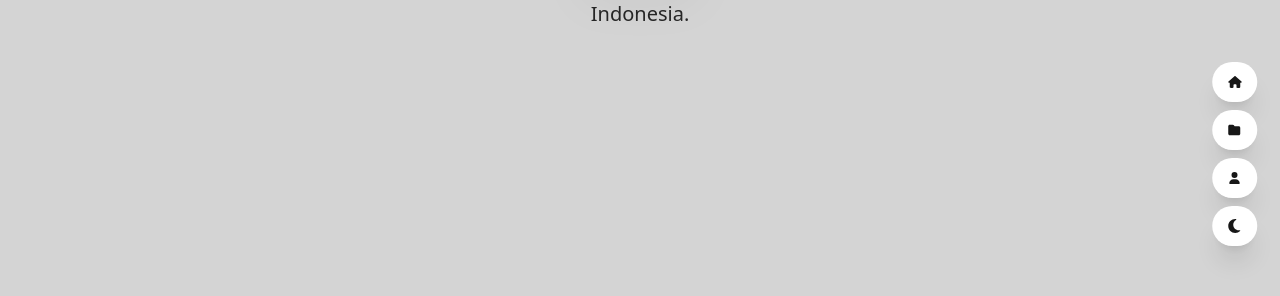
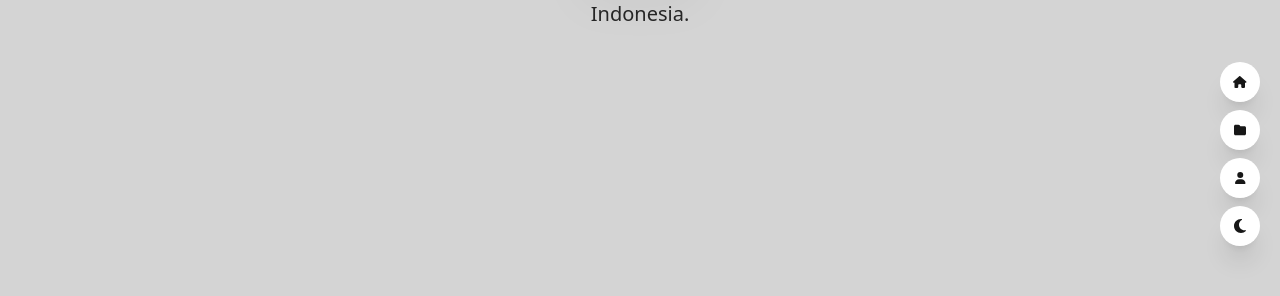
Before and after one commit to Tiramitzu/next-tiramitzu, a Next.js app: page / in a window 1280 px wide. Shown: the part 246-542 px from the top of the page. Built offline with nearby package versions, Linux system fonts and the light colour scheme.

Commit message:
chore(components/FAB): make it more rounded

```diff
--- a/src/components/FAB.tsx
+++ b/src/components/FAB.tsx
@@ -18,14 +18,14 @@ const FAB = () => {
 				<Link
 					key={label}
 					href={href}
-					className="py-2 px-4 font-bold rounded-full shadow-xl bg-primary text-tertiary dark:bg-tertiary dark:text-secondary dark:hover:bg-quaternary hover:bg-secondary"
+					className="w-10 h-10 p-2 font-bold rounded-full shadow-xl bg-primary text-tertiary dark:bg-tertiary dark:text-secondary dark:hover:bg-quaternary hover:bg-secondary"
 					passHref>
 					<FontAwesomeIcon icon={icon} size="xs" />
 				</Link>
 			))}
 			<button
 				onClick={() => setTheme(resolvedTheme === "dark" ? "light" : "dark")}
-				className="py-2 px-4 font-bold rounded-full shadow-xl bg-primary text-tertiary dark:bg-tertiary dark:text-secondary dark:hover:bg-quaternary hover:bg-secondary">
+				className="w-10 h-10 p-2 font-bold rounded-full shadow-xl bg-primary text-tertiary dark:bg-tertiary dark:text-secondary dark:hover:bg-quaternary hover:bg-secondary">
 				<FontAwesomeIcon icon={resolvedTheme === "dark" ? faSun : faMoon} size="1x" />
 			</button>
 		</div>
```
